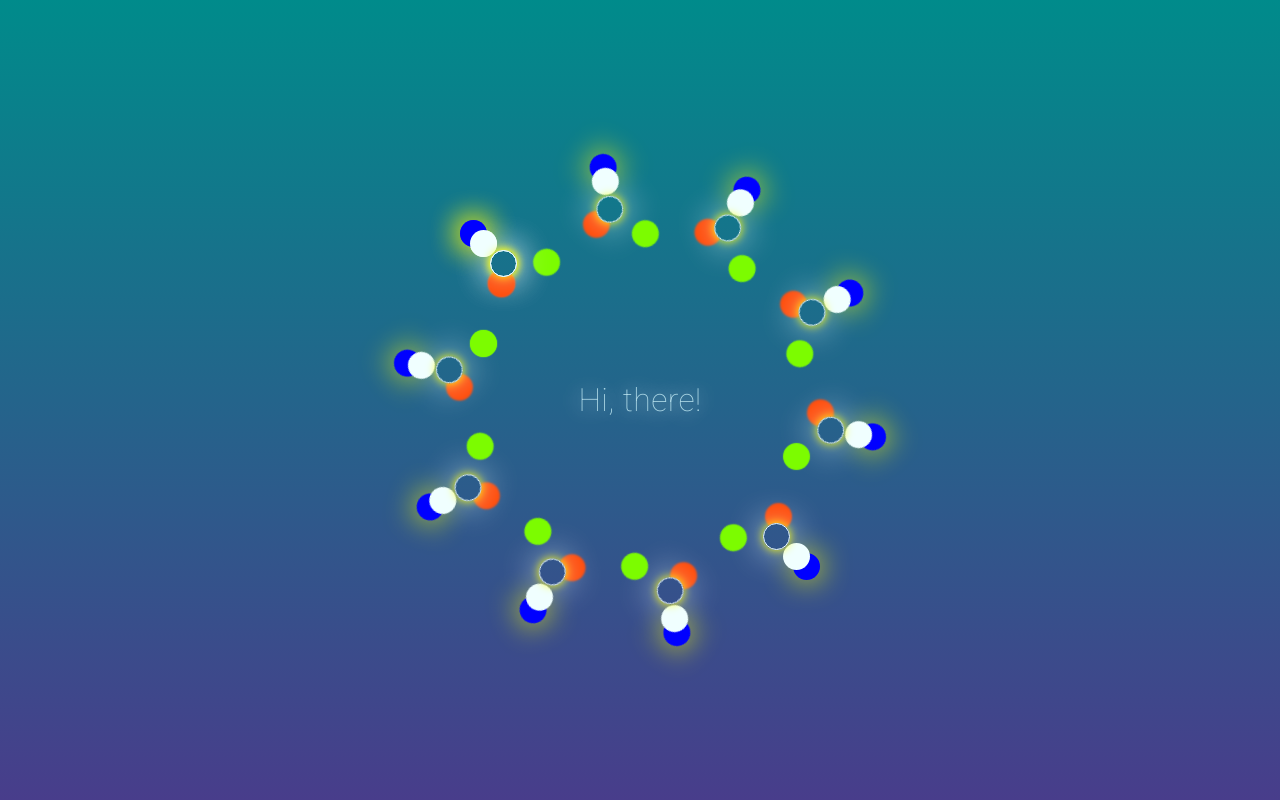
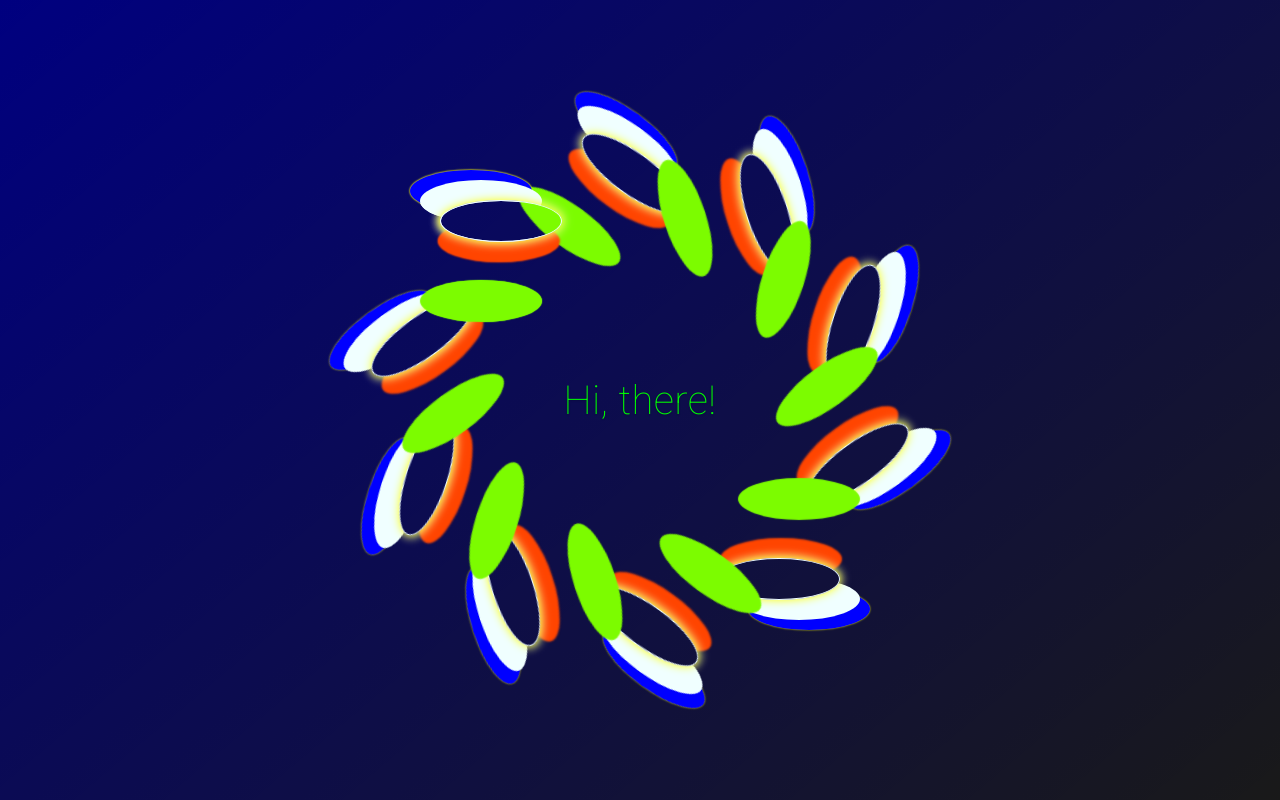
Before and after one commit to tpreisig/tpreisig.github.io, a plain HTML site: page index.html in a window 1280 px wide. Drawn offline with Linux system fonts and the light colour scheme.

Commit message:
Animation modified
style.css adjusted accordingly.

```diff
--- a/style.css
+++ b/style.css
@@ -5,22 +5,25 @@
     padding: 0;
     box-sizing: border-box;
 }
+
 body {
     min-height: 100vh;
     display: flex;
     align-items: center;
     justify-content: center;
-    background: linear-gradient(darkcyan, darkslateblue);
+    background: linear-gradient(320deg, rgba(0, 0, 0, 0.9), navy);
     font-family: "Roboto";
     color: lightblue;
 }
+
 .porter {
     position: relative;
-    width: 300px;
-    height: 300px;
+    width: 400px;
+    height: 400px;
     animation: change 1s linear infinite;
 
 }
+
 .porter span {
     position: absolute;
     top: 0;
@@ -30,47 +33,48 @@ body {
     transform: rotate(calc(36deg * var(--i)));
     letter-spacing: 0.025rem;
 }
+
 .porter span::before {
     content: "";
     position: absolute;
     top: 0;
     left: 0;
-    width: 25px;
-    height: 25px;
+    width: 120px;
+    height: 40px;
     border-radius: 50%;
     border: 1px solid azure;
     box-shadow:
-      0px   0px 10px yellow,
-    -20px -20px  0px azure,
-    -30px -30px 0px  blue,
-      0px   0px 35px azure,
-    -30px -30px 30px yellow,
-     -2px  20px  2px orangered,
-    -20px  80px  1px lawngreen;
+        0px 0px 10px yellow,
+        -20px -20px 0px azure,
+        -30px -30px 0px blue,
+        0px 0px 12px azure,
+        -30px -30px 2px yellow,
+        -2px 20px 2px orangered,
+        -20px 80px 1px lawngreen;
 
     background: transparent;
-    animation: animate 1s linear infinite;
+    animation: animate 5s linear infinite;
 }
+
 @keyframes animate {
-    0%
-    {
+    0% {
         transform: rotate(0deg);
         filter: hue-rotate(0deg);
     }
-    100%
-    {
+
+    100% {
         transform: rotate(360deg);
         filter: hue-rotate(360deg);
     }
 }
+
 @keyframes change {
-    0%
-    {
+    0% {
         filter: hue-rotate(0deg);
 
     }
-    100%
-    {
+
+    100% {
         filter: hue-rotate(180deg);
     }
 }
@@ -84,5 +88,7 @@ body {
     text-align: center;
     font-size: 2rem;
     padding: 0 20px;
-    text-shadow: 0px 1px 20px white;
+    text-shadow: 0px 1px 2px rgba(0, 0, 0, 0.2);
+    font-size: 40px;
+    color: lime;
 }
```
